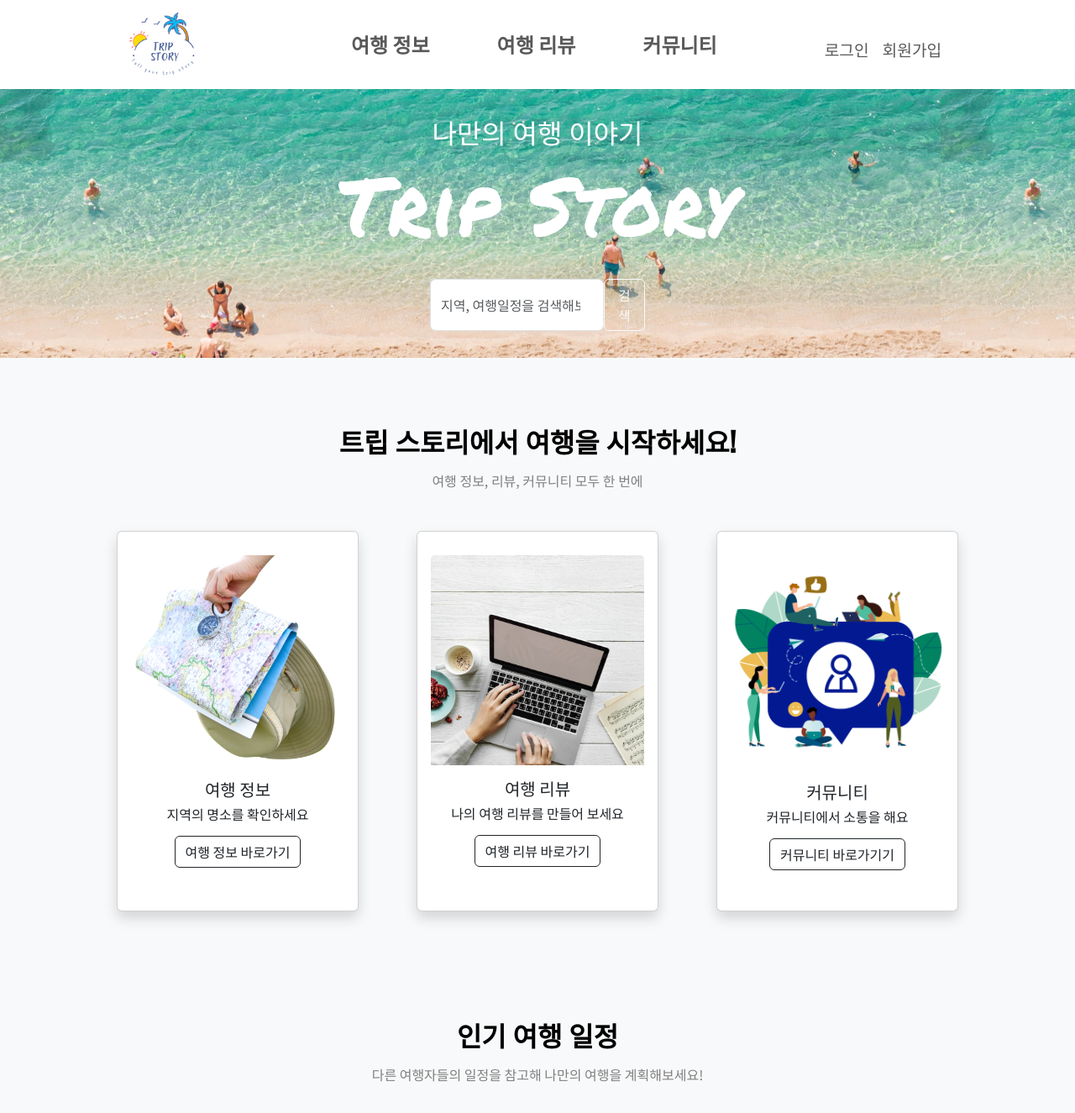
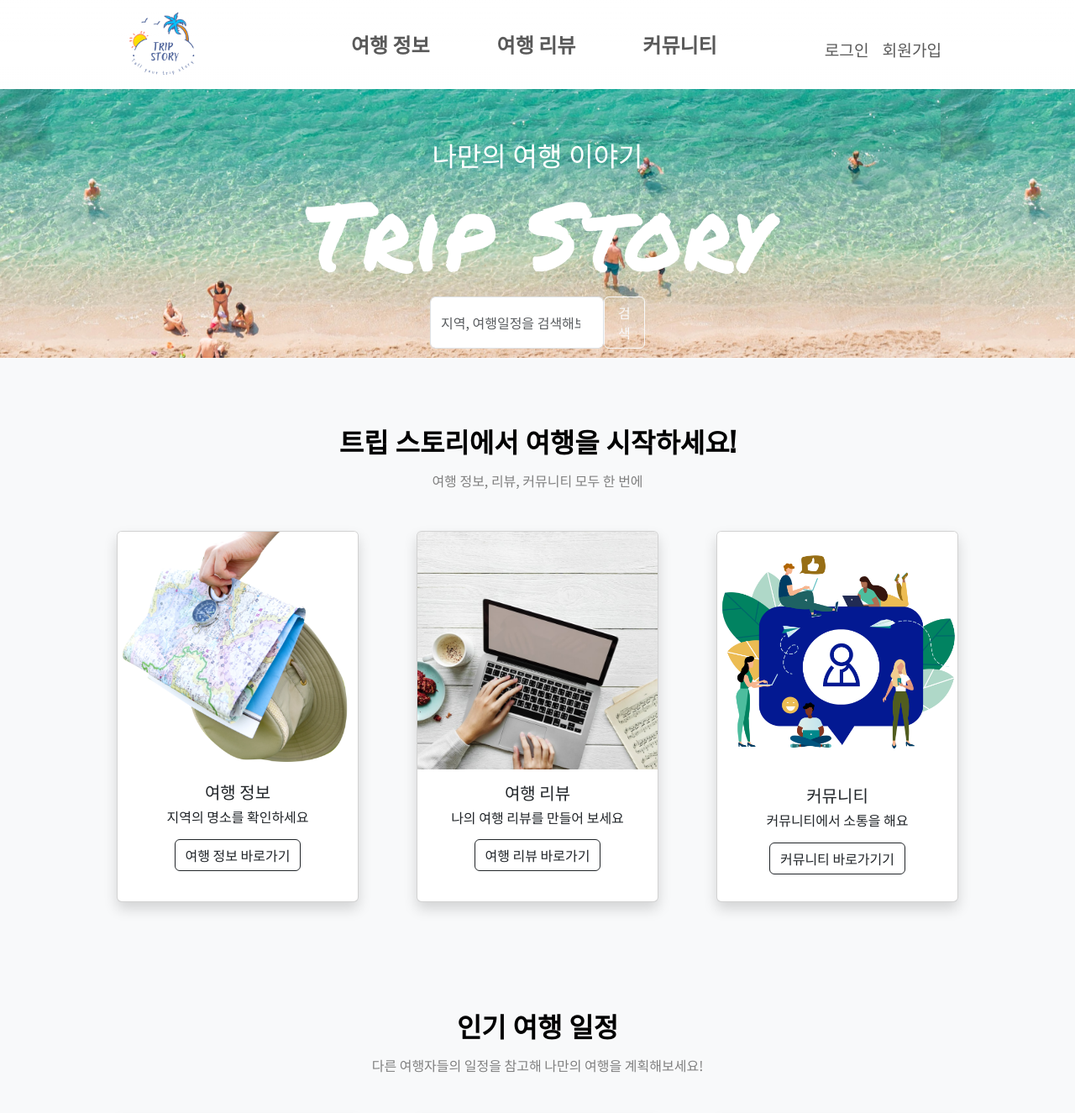
Before and after one commit to kinzinzz/Trip-Story, a Django app: template PJT/articles/templates/articles/index.html in a window 1280 px wide. Shown: the top 1325 px of the page at 84% size. Run offline with Django 3.2, Linux system fonts and the light colour scheme; the template is opened without the code that fills it, so the values that code supplies are empty; some libraries are stand-ins or nearby versions.

Commit message:
fix card effect

```diff
--- a/PJT/articles/templates/articles/index.html
+++ b/PJT/articles/templates/articles/index.html
@@ -14,7 +14,7 @@
     align-items: center;
     ">
     <h1 class="main-title-sub">나만의 여행 이야기</h1>
-    <h1 class="main-title pb-4">Trip Story</h1>
+    <h1 class="main-title">Trip Story</h1>
 
         <form class="d-flex" role="search" method="GET" action="" style="width:20%;">
             {% csrf_token %}
@@ -27,24 +27,24 @@
     <h2 class="content-title text-center fw-bold"> 트립 스토리에서 여행을 시작하세요!</h2>
     <p class="content-sub-title text-center">여행 정보, 리뷰, 커뮤니티 모두 한 번에</p>
     <div class='d-flex justify-content-evenly row'>
-        <div class="card col-4 shadow p-3 mb-5 bg-body rounded" style="width: 18rem;">
-            <img src="{% static 'images/places_inform.png' %}" class="card-img-top index-card" alt="...">
+        <div class="card index-card col-4 shadow p-0 mb-5 bg-body rounded" style="width: 18rem;">
+            <img src="{% static 'images/places_inform.png' %}" class="card-img-top" alt="...">
             <div class="card-body d-flex flex-column align-items-center mb-3">
                 <h5 class="card-title mt-2">여행 정보</h5>
                 <p class="card-text">지역의 명소를 확인하세요</p>
                 <a href="{% url 'places:inform' %}" class="btn btn-outline-dark">여행 정보 바로가기</a>
             </div>
         </div>
-        <div class="card col-4 shadow p-3 mb-5 bg-body rounded" style="width: 18rem;">
-            <img src="{% static 'images/places_review.png' %}" class="card-img-top index-card" alt="...">
+        <div class="card index-card col-4 shadow p-0 mb-5 bg-body rounded" style="width: 18rem;">
+            <img src="{% static 'images/places_review.png' %}" class="card-img-top" alt="...">
             <div class="card-body d-flex flex-column align-items-center mb-3">
                 <h5 class="card-title">여행 리뷰</h5>
                 <p class="card-text">나의 여행 리뷰를 만들어 보세요</p>
                 <a href="{% url 'reviews:index' %}" class="btn btn-outline-dark">여행 리뷰 바로가기</a>
             </div>
         </div>
-        <div class="card col-4 shadow p-3 mb-5 bg-body rounded" style="width: 18rem;">
-            <img src="{% static 'images/community.png' %}" class="card-img-top index-card" alt="...">
+        <div class="card index-card col-4 shadow p-0 mb-5 bg-body rounded" style="width: 18rem;">
+            <img src="{% static 'images/community.png' %}" class="card-img-top" alt="...">
             <div class="card-body d-flex flex-column align-items-center mb-3">
                 <h5 class="card-title">커뮤니티</h5>
                 <p class="card-text">커뮤니티에서 소통을 해요</p>
@@ -56,7 +56,7 @@
     <p class="content-sub-title text-center">다른 여행자들의 일정을 참고해 나만의 여행을 계획해보세요!</p>
 
     <div class='d-flex justify-content-evenly row'>
-        <div class="card col-4 shadow p-3 mb-5 bg-body rounded" style="width: 18rem;">
+        <div class="card col-4 shadow p-0 mb-5 bg-body rounded" style="width: 18rem;">
             <img src="..." class="card-img-top" alt="...">
             <div class="card-body d-flex flex-column align-items-center">
                 <h5 class="card-title">Card title</h5>
--- a/PJT/places/templates/places/inform.html
+++ b/PJT/places/templates/places/inform.html
@@ -34,10 +34,11 @@
     <p class="content-sub-title text-center">다른 여행자들의 인기 여행지를 참고해보세요!</p>
     <div class='d-flex justify-content-evenly row'>
         {% for city in citys %}
-        <div class="card col-4" style="width: 18rem;">
+        <div class="card inform-card col-4 shadow" style="width: 18rem;">
             <img src="{{ city.thumbnail.url }}" class="card-img-top mt-2" alt="...">
+            <img src="{% static 'images/인스타 디자인.png' %}" class="card-img-top inform-card mt-2" alt="...">
             <div class="card-body d-flex flex-column align-items-center">
-                <h5 class="card-title text-center">{{city.name}}</h5>
+                <h5 class="card-title text-center">#{{city.name}} #핫플 #인생여행지 </h5>
                 <p class="card-text">{{ city.content }}</p>
                 <a href="{% url 'places:city' city.name %}" class="btn btn-outline-dark">여행지 이동</a>
             </div>
--- a/PJT/static/css/style.css
+++ b/PJT/static/css/style.css
@@ -24,6 +24,7 @@ a{
   text-decoration: none;
   color:rgb(71, 71, 71);
 }
+
 .card-text {
   overflow: hidden;
   white-space: normal;
@@ -105,13 +106,14 @@ a{
 
 .main-title {
   font-family: 'Permanent Marker', cursive;
-  font-size :6rem;
+  font-size :7rem;
   font-weight: 500;
   text-align: center;
   color:rgb(255, 255, 255);
 }
 
 .main-title-sub {
+  margin-top:3rem;
   font-family: 'Oswald', sans-serif;
   font-size :2rem;
   font-weight: 550;
@@ -133,14 +135,23 @@ a{
   margin-bottom: 3rem;
 }
 
+.card-img-top{
+  width:100;
+  margin-top: 0;
+}
+/*
 .index-card {
-  width:100;
-  margin-top: 0.7rem;
+
+} */
+
+.inform-card:hover{
+  transform: scale(1.07);
+  transition-duration: 1s;
 }
 
-.card-img-top:hover{
-  transform: scale(1.1);
-  transition-duration: 3s;
+.index-card:hover{
+  transform: scale(1.07);
+  transition-duration: 1s;
 }
 
 .carousel-font {
@@ -159,3 +170,7 @@ a{
 .choice-place{
   height:5rem;
 }
+
+.place-inform-lst{
+  list-style: none;
+}
```
Also changed, not shown: PJT/places/templates/places/spot.html (+11 -9 lines), PJT/media/media/도달쑤.jpg (added), PJT/static/images/인스타 디자인.png (added).
